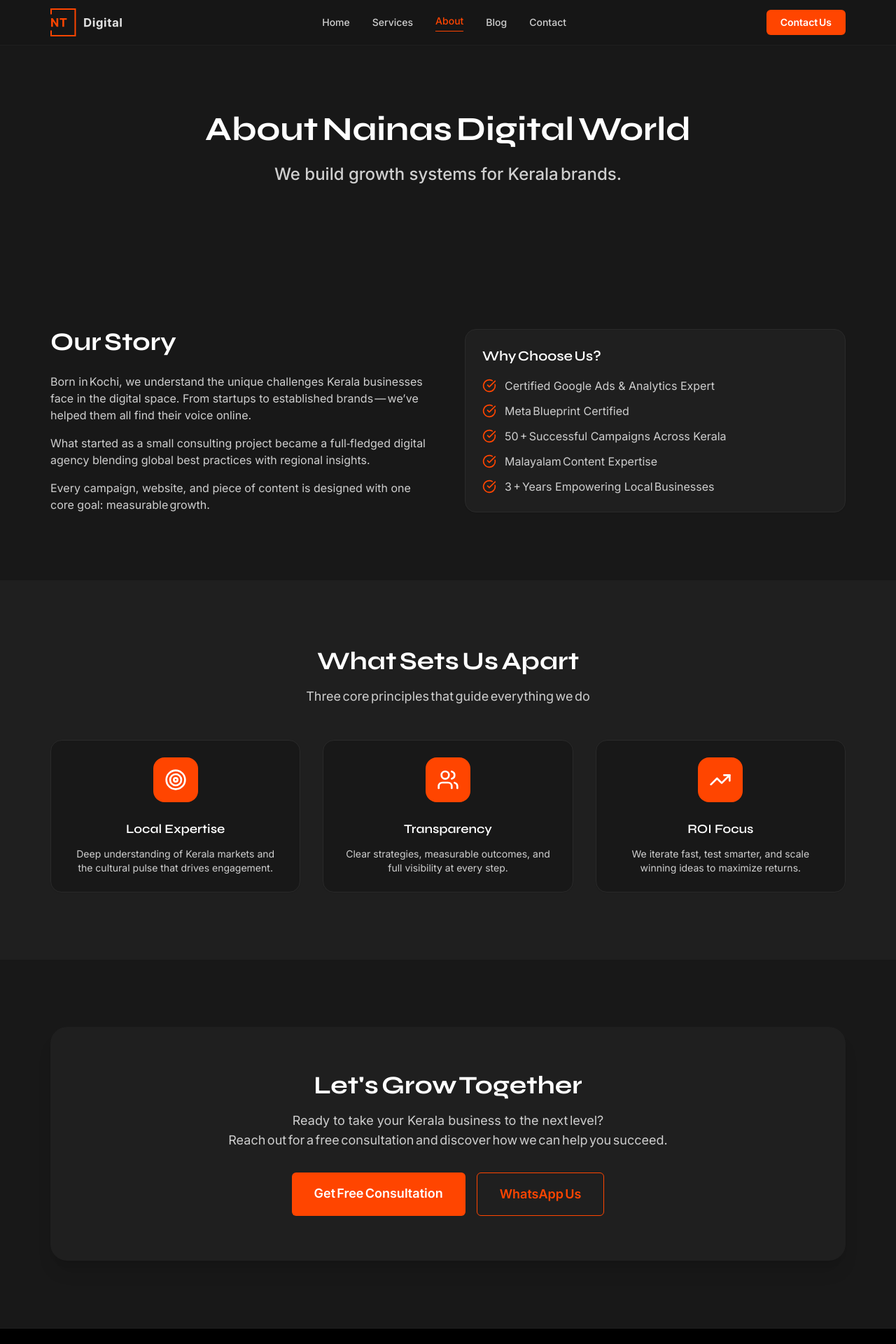
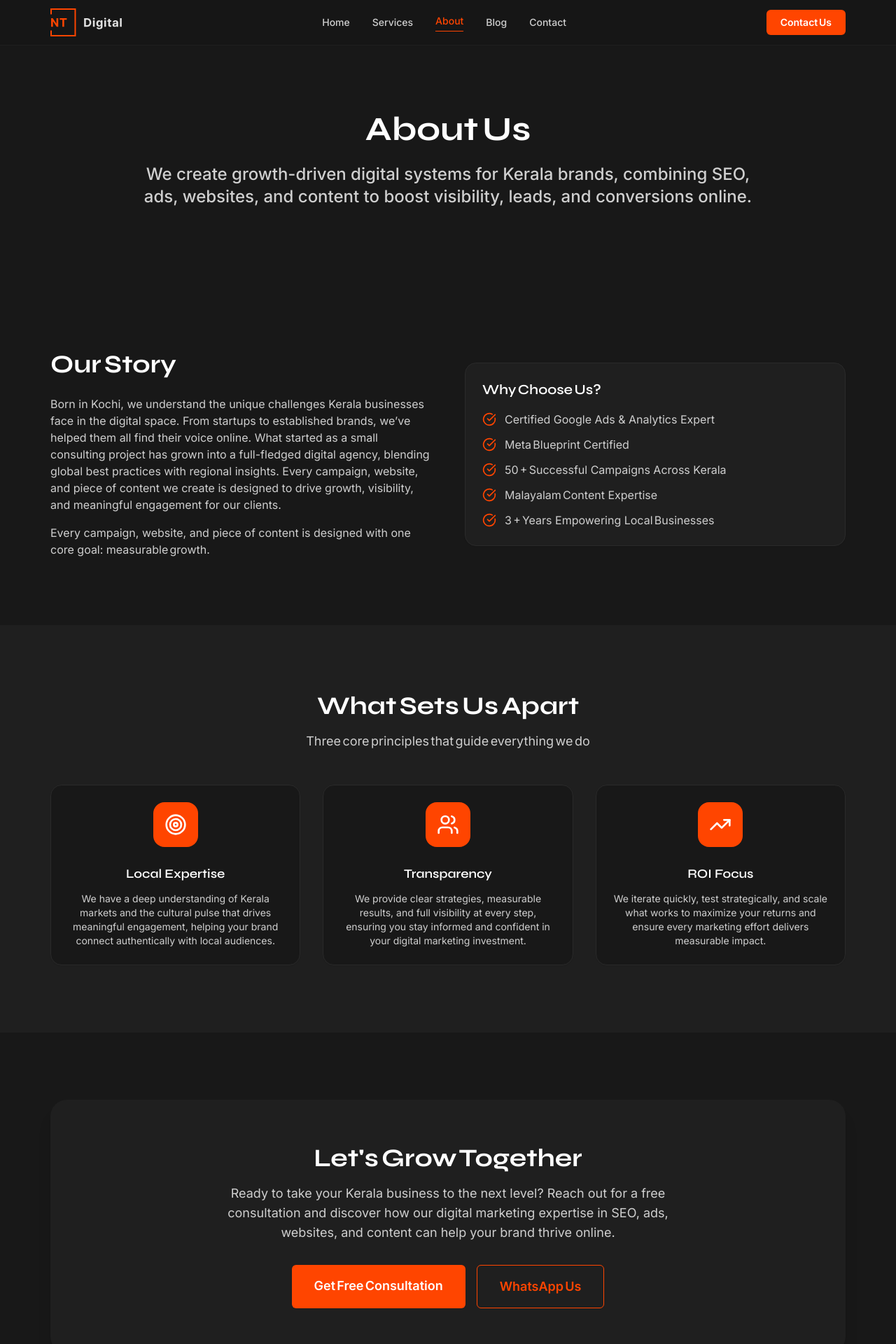
Before and after one commit to shifingeorge/landing-page-nt-digital, a React (Vite) app: page /about in a window 1280 px wide. Shown: the top 1920 px of the page at 70% size. Built offline with nearby package versions, Linux system fonts and the light colour scheme.

Commit message:
about page seo updated

```diff
--- a/src/pages/About.tsx
+++ b/src/pages/About.tsx
@@ -7,19 +7,19 @@ const About = () => {
       icon: Target,
       title: 'Local Expertise',
       description:
-        'Deep understanding of Kerala markets and the cultural pulse that drives engagement.',
+        'We have a deep understanding of Kerala markets and the cultural pulse that drives meaningful engagement, helping your brand connect authentically with local audiences.',
     },
     {
       icon: Users,
       title: 'Transparency',
       description:
-        'Clear strategies, measurable outcomes, and full visibility at every step.',
+        'We provide clear strategies, measurable results, and full visibility at every step, ensuring you stay informed and confident in your digital marketing investment.',
     },
     {
       icon: TrendingUp,
       title: 'ROI Focus',
       description:
-        'We iterate fast, test smarter, and scale winning ideas to maximize returns.',
+        'We iterate quickly, test strategically, and scale what works to maximize your returns and ensure every marketing effort delivers measurable impact.',
     },
   ];
 
@@ -37,10 +37,10 @@ const About = () => {
       <section className="section-padding bg-gray-900 text-center">
         <div className="max-w-4xl mx-auto animate-fade-in">
           <h1 className="text-4xl md:text-5xl font-[Syne] font-bold mb-6">
-            About Nainas Digital World
+            About Us
           </h1>
           <p className="text-xl md:text-2xl mb-3 font-medium text-gray-300">
-            We build growth systems for Kerala brands.
+            We create growth-driven digital systems for Kerala brands, combining SEO, ads, websites, and content to boost visibility, leads, and conversions online.
           </p>
         </div>
       </section>
@@ -55,16 +55,13 @@ const About = () => {
               </h2>
               <div className="space-y-4 text-gray-300 leading-relaxed">
                 <p>
-                  Born in Kochi, we understand the unique challenges Kerala
-                  businesses face in the digital space. From startups to
-                  established brands — we’ve helped them all find their voice
-                  online.
+                  Born in Kochi, we understand the unique challenges Kerala businesses face in the digital space. From startups to established brands, we’ve helped them all find their voice online. What started as a small consulting project has grown into a full-fledged digital agency, blending global best practices with regional insights. Every campaign, website, and piece of content we create is designed to drive growth, visibility, and meaningful engagement for our clients.
                 </p>
-                <p>
+                {/*<p>
                   What started as a small consulting project became a
                   full‑fledged digital agency blending global best practices
                   with regional insights.
-                </p>
+                </p>*/}
                 <p>
                   Every campaign, website, and piece of content is designed with
                   one core goal: measurable growth.
@@ -129,8 +126,7 @@ const About = () => {
               Let's Grow Together
             </h2>
             <p className="text-gray-300 text-lg mb-8 max-w-2xl mx-auto">
-              Ready to take your Kerala business to the next level?
-              Reach out for a free consultation and discover how we can help you succeed.
+              Ready to take your Kerala business to the next level? Reach out for a free consultation and discover how our digital marketing expertise in SEO, ads, websites, and content can help your brand thrive online.
             </p>
             <div className="flex flex-col sm:flex-row gap-4 justify-center">
               <Link
```
